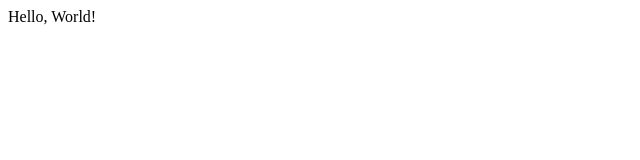
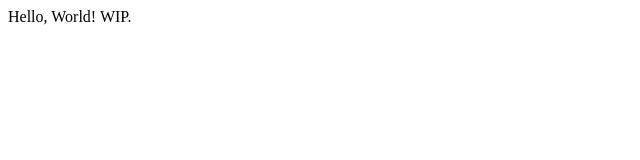
Before and after one commit to MrM21632/MrM21632.github.io, a plain HTML site: page index.html in a window 1280 px wide. Shown: the full height of the page, 0-640 px from the left. Drawn offline with Linux system fonts and the light colour scheme.

Commit message:
small change to test GPG

```diff
--- a/index.html
+++ b/index.html
@@ -1,5 +1,5 @@
 <html>
     <body>
-        Hello, World!
+        Hello, World! WIP.
     </body>
 </html>
```
